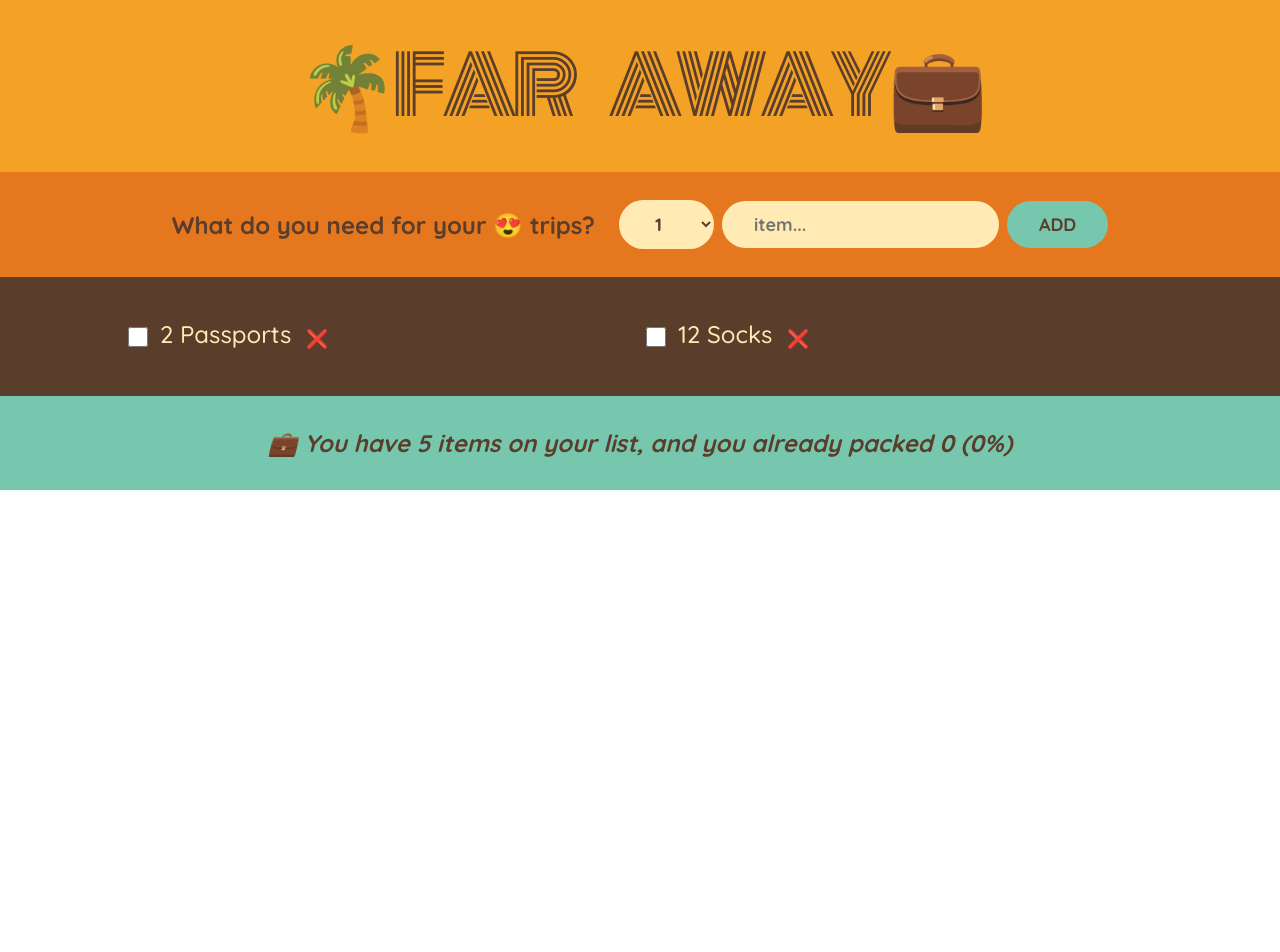
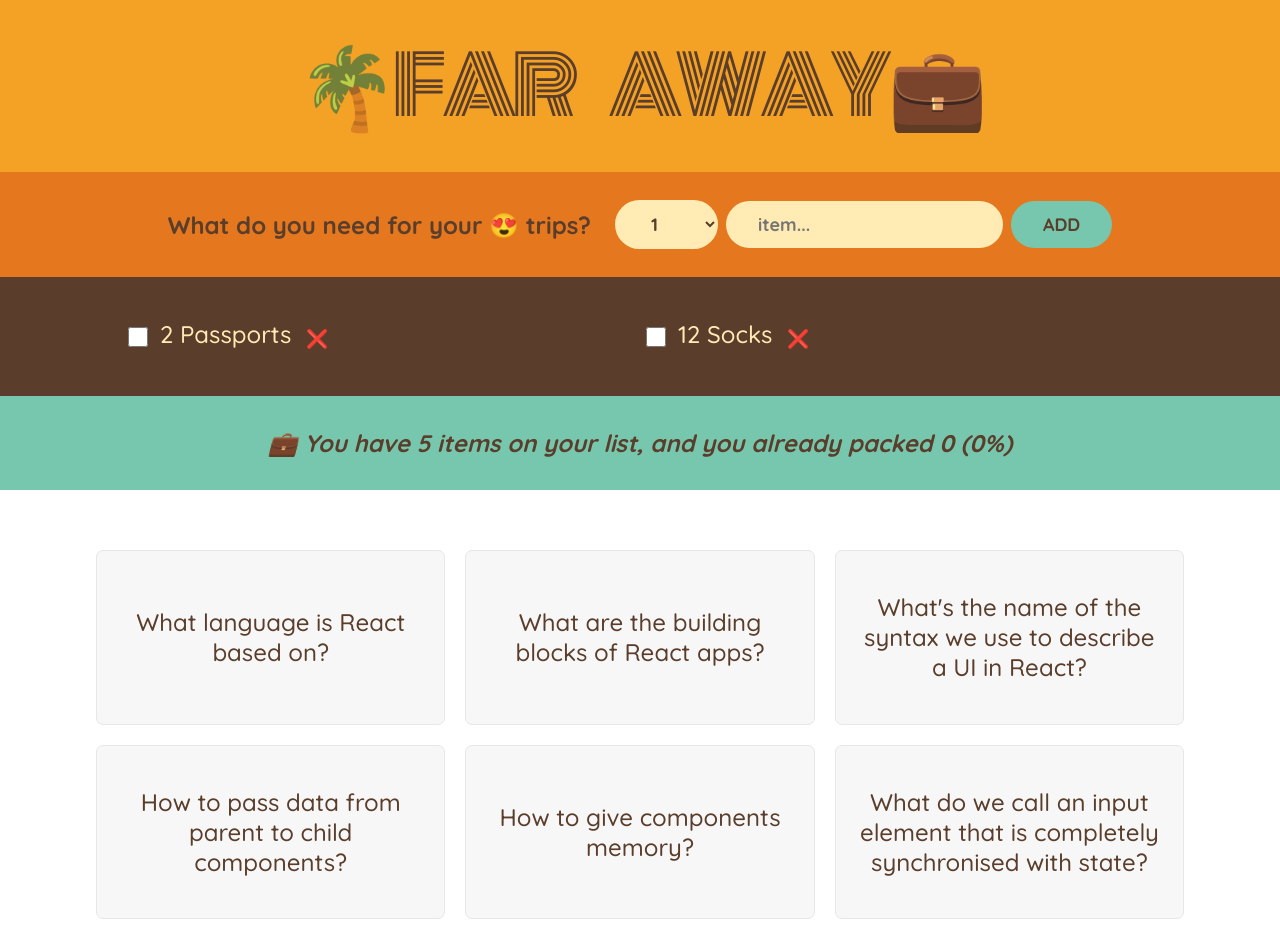
Before and after one commit to itsmeeSanj/travel-list, a React (Create React App) app: page / in a window 1280 px wide. Shown: the top 952 px of the page. Before the commit the page ends 800 px from the top, so only its background shows below. Built offline with nearby package versions, Linux system fonts and the light colour scheme.

Commit message:
add:flashcard

```diff
--- a/src/App.js
+++ b/src/App.js
@@ -1,4 +1,5 @@
 import React from "react";
+import FlashCard from "./components/FlashCard";
 
 export default function App() {
   const initialItems = [
@@ -12,6 +13,9 @@ export default function App() {
       <Form />
       <PackingList initialItems={initialItems} />
       <Stats />
+
+      {/*  */}
+      <FlashCard />
     </>
   );
 }
@@ -21,18 +25,49 @@ function Logo() {
 }
 
 function Form() {
+  const [quantity, setQuantity] = React.useState(1);
+  const [description, setDescription] = React.useState("");
+
+  const formSubmit = (value) => {
+    value.preventDefault();
+
+    if (!description) return;
+
+    const newItem = {
+      description,
+      quantity,
+      packed: false,
+      id: Date.now(),
+    };
+    console.log(newItem);
+
+    setDescription("");
+    setQuantity(1);
+  };
+
   return (
-    <form className='add-form'>
+    <form className='add-form' onSubmit={formSubmit}>
       <h3>What do you need for your 😍 trips? </h3>
 
-      <select>
-        <option value={1}>1</option>
-        <option value={2}>2</option>
-        <option value={3}>3</option>
-        <option value={4}>4</option>
+      <select
+        value={quantity}
+        onChange={(e) => {
+          setQuantity(e.target.value);
+        }}
+      >
+        {Array.from({ length: 10 }, (_, i) => i + 1).map((num) => (
+          <option value={num} key={num}>
+            {num}
+          </option>
+        ))}
       </select>
 
-      <input type='text' name='item' id='' placeholder='item...' />
+      <input
+        type='text'
+        placeholder='item...'
+        value={description}
+        onChange={(e) => setDescription(e.target.value)}
+      />
 
       <button>Add</button>
     </form>
@@ -73,23 +108,14 @@ function PackingList({ initialItems }) {
         })}
       </ul>
 
-      {/* <div className='actions'>
-        <select name='SORTED BY INPUT ORDER' id='sort'>
-          <option value='1'>1</option>
-          <option value='2'>2</option>
-          <option value='3'>3</option>
-          <option value='4'>4</option>
-        </select>
-        <button>Clear List</button>
-      </div> */}
       {/* <Items /> */}
     </div>
   );
 }
 
-function Items() {
-  return <div>logo</div>;
-}
+// function Items() {
+//   return <div>logo</div>;
+// }
 
 function Stats() {
   return (
--- /dev/null
+++ b/src/components/FlashCard.js
@@ -0,0 +1,60 @@
+import React from "react";
+
+const questions = [
+  {
+    id: 3457,
+    question: "What language is React based on?",
+    answer: "JavaScript",
+  },
+  {
+    id: 7336,
+    question: "What are the building blocks of React apps?",
+    answer: "Components",
+  },
+  {
+    id: 8832,
+    question: "What's the name of the syntax we use to describe a UI in React?",
+    answer: "JSX",
+  },
+  {
+    id: 1297,
+    question: "How to pass data from parent to child components?",
+    answer: "Props",
+  },
+  {
+    id: 9103,
+    question: "How to give components memory?",
+    answer: "useState hook",
+  },
+  {
+    id: 2002,
+    question:
+      "What do we call an input element that is completely synchronised with state?",
+    answer: "Controlled element",
+  },
+];
+function FlashCard() {
+  const [selectedId, setSelectedId] = React.useState(null);
+
+  return (
+    <div className='flashcards'>
+      {questions.map((question) => {
+        return (
+          <div
+            key={question?.id}
+            className={selectedId === question?.id && "selected"}
+            onClick={() => setSelectedId(question?.id)}
+          >
+            <p>
+              {selectedId === question?.id
+                ? question?.answer
+                : question?.question}
+            </p>
+          </div>
+        );
+      })}
+    </div>
+  );
+}
+
+export default FlashCard;
--- a/src/index.css
+++ b/src/index.css
@@ -130,3 +130,33 @@ input[type="checkbox"] {
   font-weight: 700;
   padding: 3.2rem 0;
 }
+
+/* flashcard */
+
+.flashcards {
+  display: grid;
+  grid-template-columns: 1fr 1fr 1fr;
+  gap: 20px;
+  margin: 60px auto;
+  width: 85%;
+}
+
+.flashcards div {
+  border: 1px solid #e7e7e7;
+  background-color: #f7f7f7;
+  border-radius: 7px;
+  aspect-ratio: 2 / 1;
+  display: flex;
+  align-items: center;
+  justify-content: center;
+  text-align: center;
+  padding: 20px;
+  cursor: pointer;
+}
+
+div.selected {
+  border: 1px solid #e03131;
+  background-color: #e03131;
+  color: #fff;
+  font-weight: bold;
+}
```
